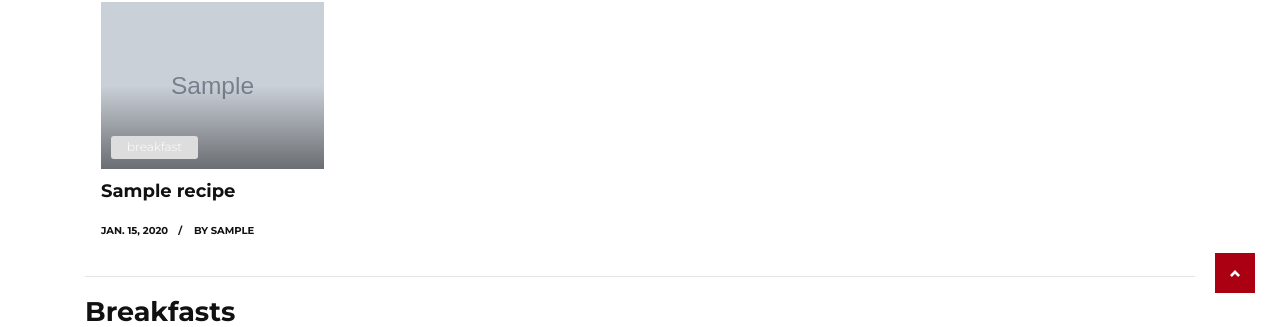
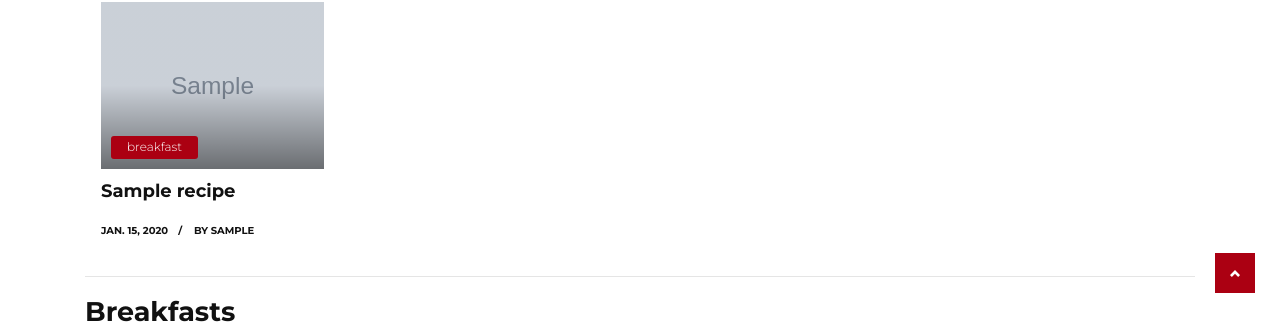
Before and after one commit to ndestrieux/my_recipes_web_app, a Django app: page /recipes/ in a window 1280 px wide. Shown: the part 607-934 px from the top of the page. Run offline with Django 4.2, Linux system fonts and the light colour scheme; tables that the repository leaves empty hold one stand-in row (values such as "Sample post"); grey boxes marked "Sample" are stand-in pictures; some libraries are stand-ins or nearby versions.

Commit message:
Recipe label (category) color changed

```diff
--- a/app/static/css/version/food.css
+++ b/app/static/css/version/food.css
@@ -186,7 +186,7 @@ p {
     bottom: 10px;
     z-index: 11;
     left: 10px;
-    background-color: #ddd;
+    background-color: #ab0012;
     padding: 0 1rem;
     color: #ffffff;
     border-radius: 3px;
```
